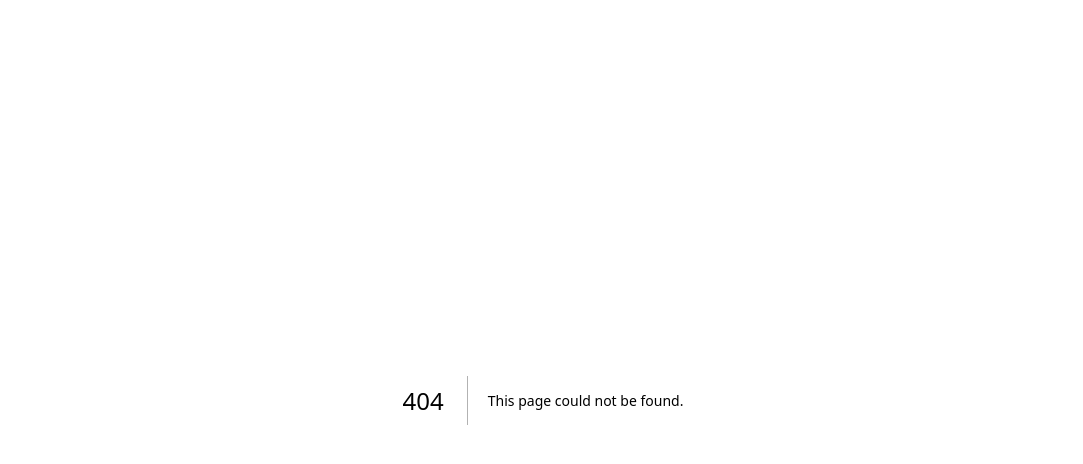
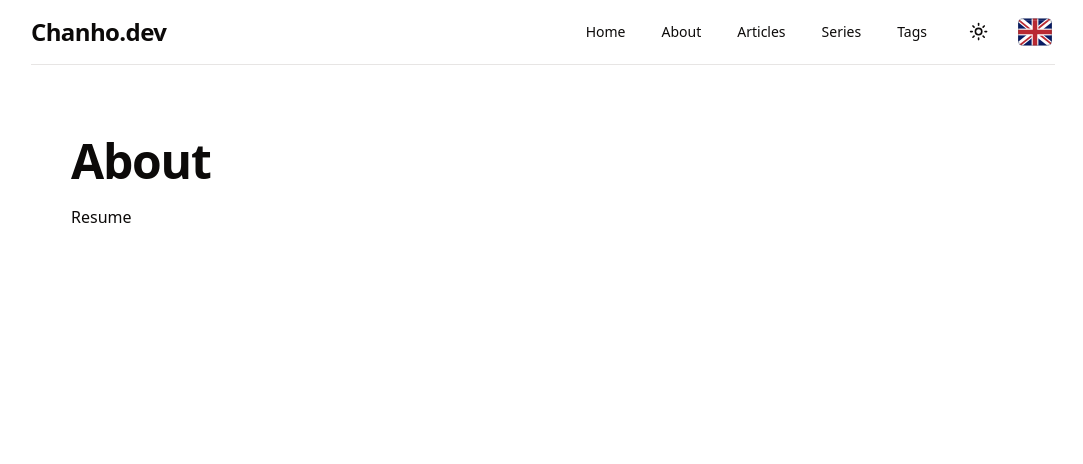
Before and after one commit to ifNotErrorRun/dev-blog, a Next.js app: page /en/about in a window 1280 px wide. Before the commit this address had no page. Shown: the top 464 px of the page, without its empty margins (97-1180 px from the left). Built offline with nearby package versions, Linux system fonts and the light colour scheme.

Commit message:
feat: Add About page with language-specific content and navigation link

```diff
--- /dev/null
+++ b/src/app/[lang]/about/page.tsx
@@ -0,0 +1,23 @@
+"use server";
+
+import { getDictionary } from "@/lib/i18n/dictionaries";
+
+import TypographyH1 from "@/components/atom/TypographyH1";
+import Link from "next/link";
+
+interface Props {
+  params: { lang: string };
+}
+
+export default async function AboutPage({ params: { lang } }: Props) {
+  const t = await getDictionary(lang);
+
+  return (
+    <>
+      <TypographyH1>{t.global.about}</TypographyH1>
+      <div className="mt-5">
+        <Link href={`/${lang}/about/resume`}>{t.global.resume}</Link>
+      </div>
+    </>
+  );
+}
--- a/src/app/[lang]/layout.tsx
+++ b/src/app/[lang]/layout.tsx
@@ -36,10 +36,10 @@ export default async function MainLayout({
             <NavigationMenu>
               <NavigationMenuList>
                 <NavItem link={`/${lang}`} label={t.global.home} />
+                <NavItem link={`/${lang}/about`} label={t.global.about} />
                 <NavItem link={`/${lang}/articles`} label={t.global.articles} />
                 <NavItem link={`/${lang}/series`} label={t.global.series} />
                 <NavItem link={`/${lang}/tags`} label={t.global.tags} />
-                <NavItem link={`/${lang}/resume`} label={t.global.resume} />
               </NavigationMenuList>
             </NavigationMenu>
             <ThemeToggle />
@@ -48,7 +48,7 @@ export default async function MainLayout({
         </nav>
         <Separator className="my-3" />
 
-        <div className="mt-5 p-10">{children}</div>
+        <div className="mt-5 p-10 justify-start">{children}</div>
       </div>
     </div>
   );
--- a/src/lib/i18n/messages/en.json
+++ b/src/lib/i18n/messages/en.json
@@ -3,6 +3,7 @@
     "title": "Chanho.dev",
     "description": "Chanho.dev",
     "home": "Home",
+    "about": "About",
     "articles": "Articles",
     "series": "Series",
     "tags": "Tags",
--- a/src/lib/i18n/messages/jp.json
+++ b/src/lib/i18n/messages/jp.json
@@ -3,6 +3,7 @@
     "title": "チャノ.dev",
     "description": "チャノのブログです。",
     "home": "ホーム",
+    "about": "自己紹介",
     "articles": "記事一覧",
     "series": "シリーズ",
     "tags": "タグ",
--- a/src/lib/i18n/messages/ko.json
+++ b/src/lib/i18n/messages/ko.json
@@ -3,6 +3,7 @@
     "title": "찬호.dev",
     "description": "찬호의 개발 블로그",
     "home": "홈",
+    "about": "소개",
     "articles": "글 목록",
     "series": "시리즈",
     "tags": "태그",
```
Also changed, not shown: src/app/[lang]/about/resume/page.tsx (renamed from src/app/[lang]/resume/page.tsx).
